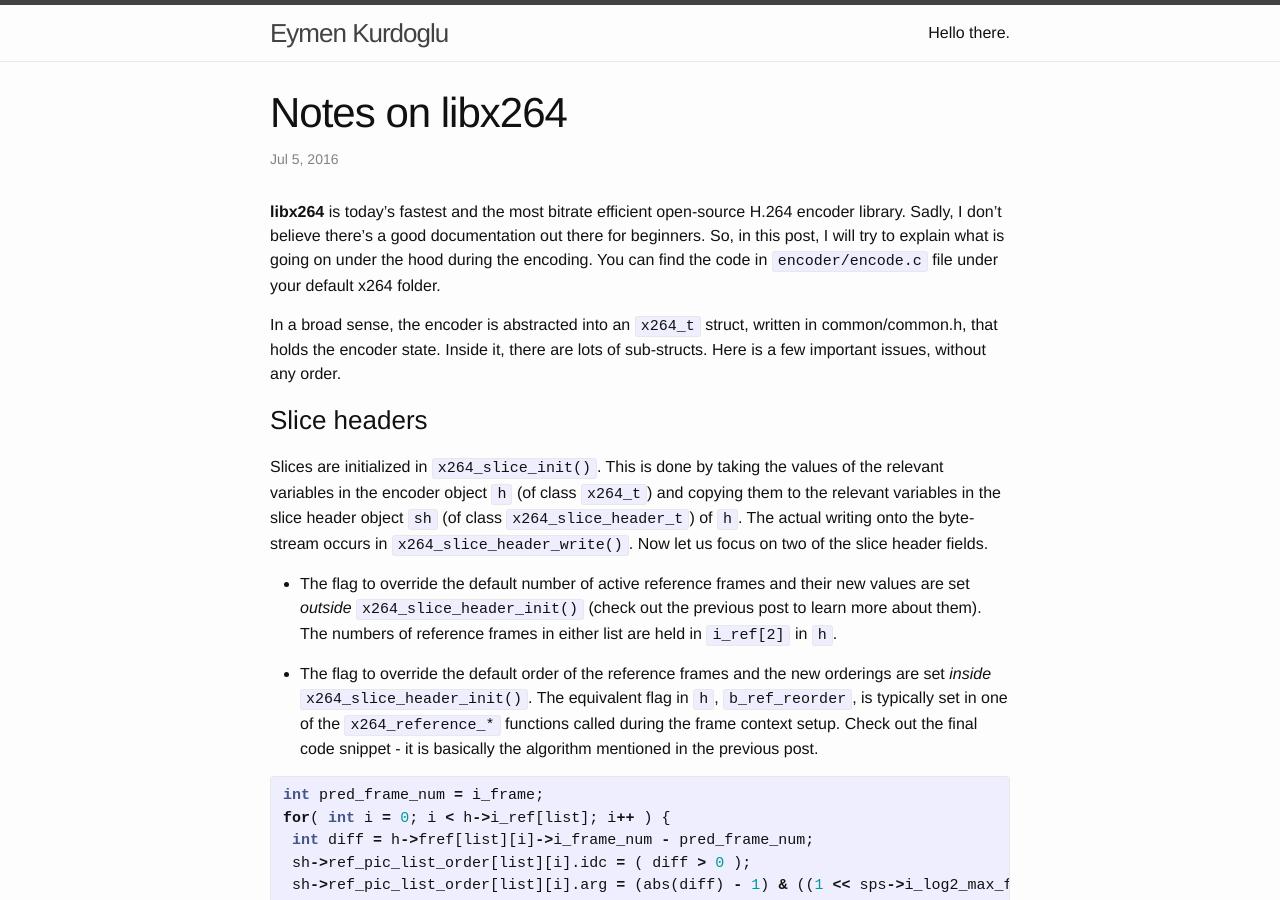
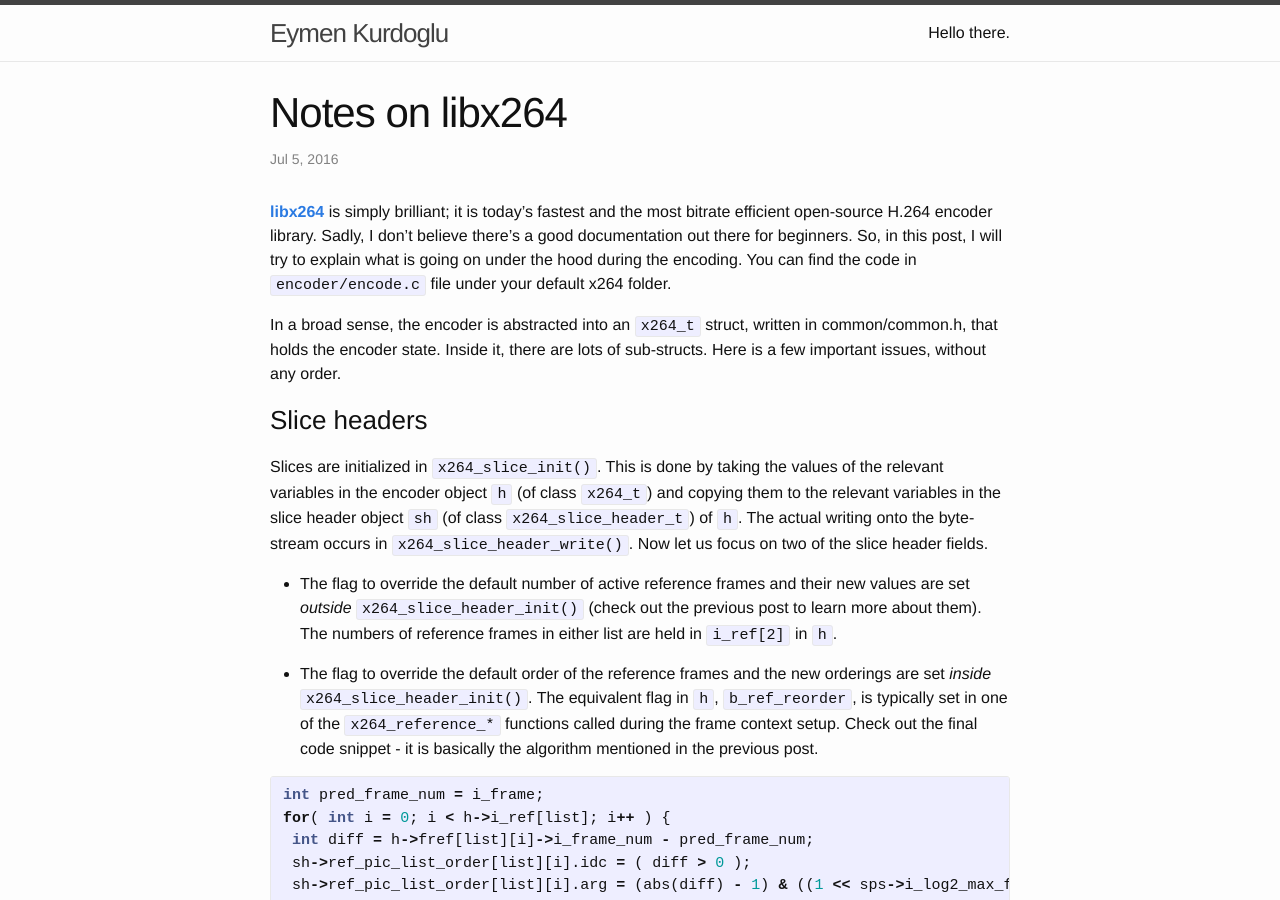
Before and after one commit to eymenkurdoglu/eymenkurdoglu.github.io, a Jekyll site: the page built from _posts/2016-07-05-x264.md, in a window 1280 px wide and 900 px high. Built offline with Jekyll 4.4.1, drawn with Linux system fonts in a browser that asks for light colours.

Commit message:
phd update

```diff
--- a/_posts/2016-07-05-x264.md
+++ b/_posts/2016-07-05-x264.md
@@ -3,7 +3,7 @@ layout: post
 title: "Notes on libx264"
 date: 2016-07-05
 ---
-**libx264** is today's fastest and the most bitrate efficient open-source H.264 encoder library. Sadly, I don't believe there's a good documentation out there for beginners. So, in this post, I will try to explain what is going on under the hood during the encoding. You can find the code in `encoder/encode.c` file under your default x264 folder.
+[**libx264**](http://www.videolan.org/developers/x264.html) is simply brilliant; it is today's fastest and the most bitrate efficient open-source H.264 encoder library. Sadly, I don't believe there's a good documentation out there for beginners. So, in this post, I will try to explain what is going on under the hood during the encoding. You can find the code in `encoder/encode.c` file under your default x264 folder.
 
 In a broad sense, the encoder is abstracted into an `x264_t` struct, written in common/common.h, that holds the encoder state. Inside it, there are lots of sub-structs. Here is a few important issues, without any order.
 
```
